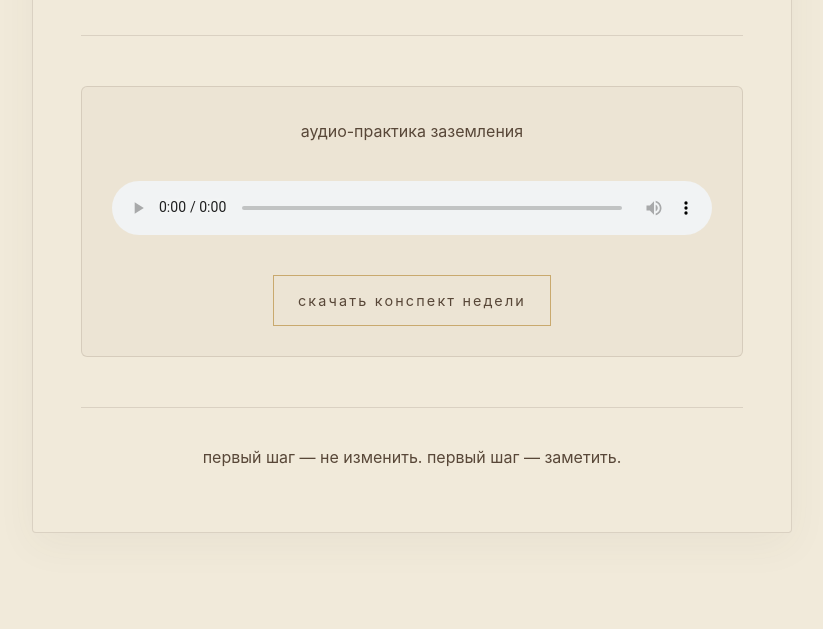
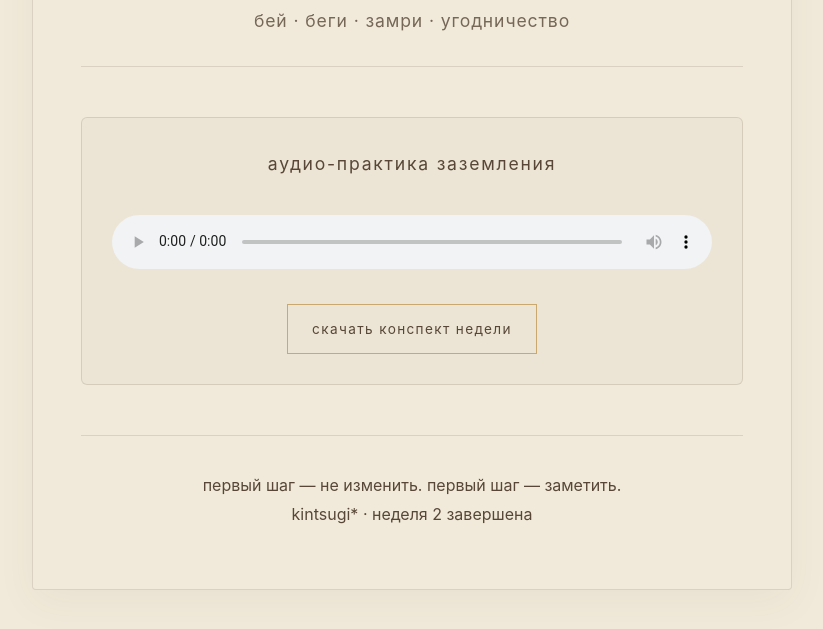
Before and after one commit to goldbergfm/kintsugi-week2, a plain HTML site: page index.html in a window 1280 px wide. Shown: the part 183-812 px from the top of the page, without its empty margins (228-1051 px from the left). Drawn offline with Linux system fonts and the light colour scheme.

Commit message:
Update index.html

```diff
--- a/index.html
+++ b/index.html
@@ -5,6 +5,7 @@
     <meta name="viewport" content="width=device-width, initial-scale=1.0">
     <title>kintsugi* · стратегии адаптации · неделя 2</title>
     <style>
+        /* Весь твой оригинальный дизайн сохранен */
         :root {
             --bg-vanilla: #f1eada;
             --text-mahogany: #584738;
@@ -19,15 +20,15 @@
 
         .poster-container { width: 100%; max-width: 760px; background-color: var(--bg-vanilla); border: 1px solid var(--border-soft); padding: 60px 48px; display: flex; flex-direction: column; gap: 50px; position: relative; box-shadow: 0 12px 40px rgba(88, 71, 56, 0.05); border-radius: 4px; }
 
+        @media (max-width: 600px) { body { padding: 16px 8px; } .poster-container { padding: 40px 20px; gap: 40px; } }
+
         header { border-bottom: 1px solid var(--border-soft); padding-bottom: 30px; text-align: center; }
         .brand-meta { font-size: 0.85rem; letter-spacing: 0.2em; opacity: 0.7; margin-bottom: 12px; }
         h1 { font-size: 2.2rem; font-weight: 300; letter-spacing: -0.02em; line-height: 1.2; color: var(--text-mahogany); margin-bottom: 8px; }
         .subtitle { font-size: 1.1rem; letter-spacing: 0.05em; opacity: 0.8; }
-
         .manifesto-box { text-align: center; max-width: 600px; margin: 0 auto; }
         .manifesto-lead { font-size: 1.25rem; font-weight: 400; line-height: 1.6; margin-bottom: 12px; }
         .manifesto-sub { font-size: 0.95rem; opacity: 0.65; }
-
         .reaction-flow { background: var(--bg-card); border: 1px solid var(--border-soft); border-radius: 6px; padding: 30px; }
         .flow-title { font-size: 0.9rem; letter-spacing: 0.1em; opacity: 0.8; margin-bottom: 24px; text-align: center; border-bottom: 1px solid var(--border-soft); padding-bottom: 10px; }
         .flow-grid { display: grid; grid-template-columns: 1fr auto 1fr auto 1fr; align-items: center; gap: 16px; text-align: center; }
@@ -36,7 +37,6 @@
         .flow-name { font-size: 1rem; font-weight: 500; margin-bottom: 6px; }
         .flow-desc { font-size: 0.85rem; opacity: 0.7; line-height: 1.4; }
         .flow-arrow { font-size: 1.5rem; color: var(--accent-gold); opacity: 0.8; }
-
         .strategies-section { display: flex; flex-direction: column; gap: 24px; }
         .section-label { font-size: 0.9rem; letter-spacing: 0.15em; opacity: 0.8; border-bottom: 1px solid var(--border-soft); padding-bottom: 12px; margin-bottom: 8px; }
         .strategy-row { display: grid; grid-template-columns: 140px 1fr; gap: 24px; padding: 20px 0; border-bottom: 1px dashed var(--border-soft); }
@@ -45,23 +45,17 @@
         .strategy-details { display: flex; flex-direction: column; gap: 12px; }
         .detail-item { font-size: 0.95rem; }
         .detail-item strong { font-weight: 500; opacity: 0.7; width: 75px; display: inline-block; }
-
         .price-box { background: rgba(199, 169, 110, 0.08); border-left: 2px solid var(--accent-gold); padding: 24px 30px; border-radius: 0 6px 6px 0; }
         .price-title { font-size: 1rem; letter-spacing: 0.1em; margin-bottom: 12px; font-weight: 500; }
         .price-list { list-style: none; display: flex; flex-direction: column; gap: 8px; font-size: 0.95rem; opacity: 0.85; }
         .price-list li::before { content: "·"; color: var(--accent-gold); font-weight: bold; padding-right: 8px; }
-
         .questions-box { display: flex; flex-direction: column; gap: 20px; }
         .question-item { display: flex; gap: 20px; align-items: flex-start; }
         .question-num { font-size: 0.9rem; font-weight: 500; color: var(--accent-gold); }
-
         .practice-container { border: 1px solid var(--border-soft); border-radius: 6px; padding: 30px; text-align: center; background: var(--bg-card); display: flex; flex-direction: column; align-items: center; gap: 20px; }
-
-        /* Кнопка и плеер */
-        .audio-link { width: 100%; text-align: center; margin-bottom: 10px; }
-        .btn-download { display: inline-block; margin-top: 20px; padding: 12px 24px; border: 1px solid var(--accent-gold); color: var(--text-mahogany); text-decoration: none; font-size: 0.9rem; letter-spacing: 0.15em; transition: all 0.3s ease; }
-        .btn-download:hover { background: var(--accent-gold); color: var(--bg-vanilla); }
-
+        .practice-title { font-size: 1.1rem; letter-spacing: 0.1em; font-weight: 400; }
+        .audio-player { width: 100%; max-width: 480px; background: white; border: 1px solid var(--border-soft); padding: 16px 24px; border-radius: 40px; display: flex; align-items: center; gap: 20px; margin-top: 8px; }
+        .btn-download { display: inline-block; margin-top: 15px; padding: 12px 24px; border: 1px solid var(--accent-gold); color: var(--text-mahogany); text-decoration: none; font-size: 0.85rem; letter-spacing: 0.1em; }
         footer { border-top: 1px solid var(--border-soft); padding-top: 35px; text-align: center; }
     </style>
 </head>
@@ -70,13 +64,14 @@
         <header>
             <div class="brand-meta">виктория голдберг · kintsugi* · неделя 2</div>
             <h1>стратегии адаптации</h1>
+            <div class="subtitle">бей · беги · замри · угодничество</div>
         </header>
 
         <section class="practice-container">
             <div class="practice-title">аудио-практика заземления</div>
 
             <audio controls style="width: 100%; margin-top: 15px;">
-                <source src="ССЫЛКА_НА_АУДИО_ЗДЕСЬ.mp3" type="audio/mpeg">
+                <source src="ВСТАВЬ_ССЫЛКУ_НА_АУДИО.mp3" type="audio/mpeg">
             </audio>
 
             <a href="2.стратегии-адаптации-kintsugi.pdf" download class="btn-download">
@@ -86,6 +81,7 @@
 
         <footer>
             <div class="footer-quote">первый шаг — не изменить. первый шаг — заметить.</div>
+            <div class="footer-meta">kintsugi* · неделя 2 завершена</div>
         </footer>
     </div>
 </body>
```
